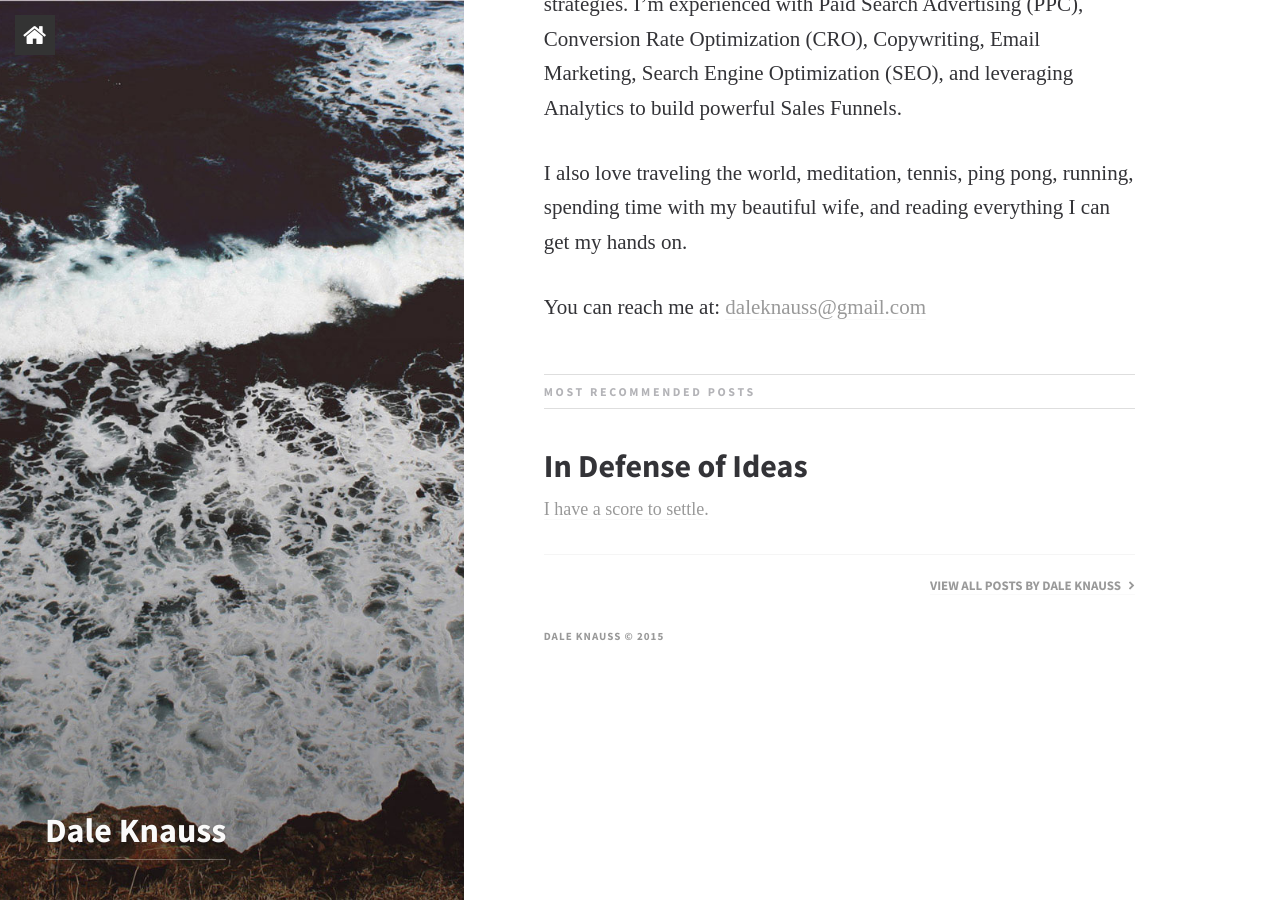
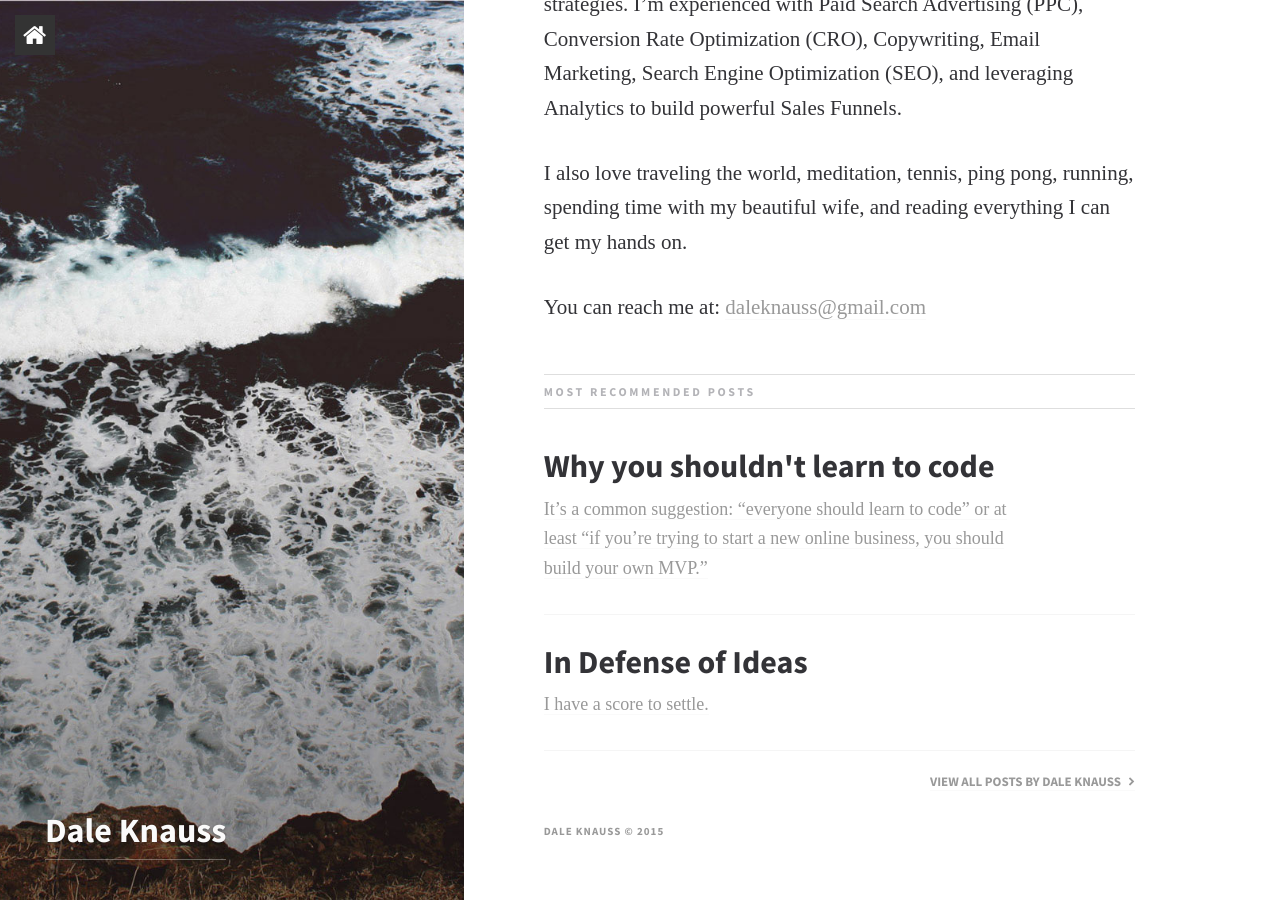
Before and after one commit to daleknauss/daleknauss.com, a Jekyll site: the page built from author-dale.md, in a window 1280 px wide and 900 px high, scrolled down 1326 px. Built offline with Jekyll 4.4.1, drawn with Linux system fonts in a browser that asks for light colours; some web fonts are replaced; some of the changed lines change nothing that is shown.

Commit message:
Why you shouldnt code blog entry

```diff
--- /dev/null
+++ b/_posts/2016-01-01-why-you-shouldnt-learn-to-code.md
@@ -0,0 +1,49 @@
+---
+layout: post
+title:  "Why you shouldn't learn to code"
+date: 2016-01-01 22:00:00
+categories: coding learning startups
+read_time : 6
+feature_image: feature-laptop
+show_related_posts: false
+square_related: recommend-laptop
+is_featured: true
+---
+
+It's a common suggestion: "everyone should learn to code" or at least "if you're trying to start a new online business, you should build your own MVP."
+
+Some people go so far as to say that the ability to code is the new literacy.
+
+As someone who learned to code after college and one failed business, and currently does it professionally, I call bullshit!
+
+Here are some reasons why:
+
+## 1. Coding is $^#@ing hard!
+
+Seriously, if you've never done anything intensely technical before, this is going to be one hell of a wild ride. Your brain will be stretched in a million ways. You've never thought about the world like this. There are a million things to learn, and once you've learned them, half of them are no longer the right way to do things.
+
+## 2. It takes way longer to master than you expect
+
+I'm three years into my career as a professional programmer now. I still feel like the mysteries of developing high-quality, scalable products are an enigma wrapped in a riddle wrapped in bacon. Sure, I can build most anything I put my mind to now, and I'm pretty proud of how far I've come. Unfortunately, there are so many aspects to building high-quality software that I feel like I could learn for the rest of my life and still not be where I want to be.
+
+## 3. You're not going to love it (unless you do)
+
+Coding is the type of thing you have to love. It's a lot of long hours in front of a screen. It's a never ending sequence of bugs, merge conflicts, regressions, and other nasty sounding time sucks. Unless you love the art of coding, savor the ability to bring something from your mind into reality, and crave the sweet release of finely crafted code running smoothly on computers all around the world, it's not for you.
+
+## 4. It's not the only skill
+
+Just because coding is essential to building many types of startups doesn't mean it's the only important skill. A good developer often flails around hopelessly when it comes to design, sales, marketing, operations, or a number of other essential skills. If those areas are more appealing to you, embrace them. Get really good at them and you'll be every bit as valuable as a good developer. Don't buy the myth that code is everything.
+
+## 5. Technical literacy is NOT as important as literacy
+
+Being able to use and understand existing software is pretty essential. Being able to write code is an entirely different matter. The ability to write loops and conditional statements is great and all but it's not like being able to read. If your area of expertise isn't coding, you're better off mastering the software of your trade (no loops required) then knowing the internals of javascript.
+
+## 6. You might like it too much
+
+This was one I didn't expect. When I started learning, I gave myself two years and then I would start another business. It never occurred to me that I would love it. It has been four years now and I love writing code. I have an amazing team, I'm constantly challenged and growing, and I'm excited for the future. In other words: "It's a trap!"
+
+## Before you throw in the towel
+
+Having said all that, I have zero regrets about becoming a software developer. It has enriched my life in so many amazing ways and opened countless opportunities for me. What's more it has allowed me to build whatever I can dream up without relying on anyone else. Never again do I have to convince someone else to build an idea for me.
+
+All I suggest is that before you jump head first into learning to code, make sure you understand what you're getting in to and make absolutely sure that you LOVE it. If you don't, there are easier ways to get where you're going.
--- a/author-dale.md
+++ b/author-dale.md
@@ -6,11 +6,6 @@ feature_image: feature-sea
 author_avatar: dale-m
 author_name: Dale Knauss
 title: Dale Knauss
-fav_posts:
-  post_1 : ['In Defense of Ideas','in-defense-of-ideas/', '']
-  post_2 : ['CSS with Superpowers', 'css-with-superpowers/', 'Sass is completely compatible with all versions of CSS. We take this compatibility seriously, so that you can seamlessly use any available CSS libraries.']
-  post_3 : ['Its Not Always That Simple
-', 'its-not-always-that-simple/', 'If you always do what you’ve always done, you’ll always get what you’ve always had.']
 
 ---
 
```
